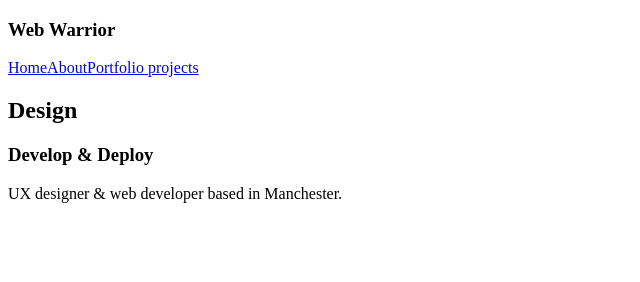
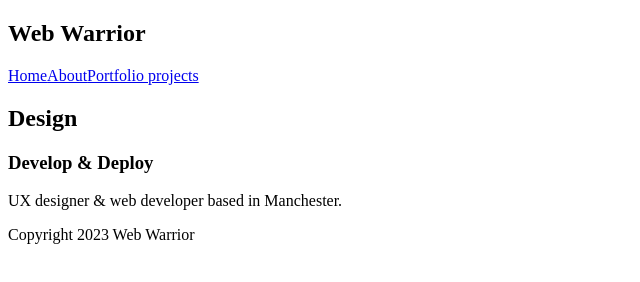
Before and after one commit to Saman-7/web-gatsby, a Gatsby site: page / in a window 1280 px wide. Shown: the whole page, without its empty margins (0-640 px from the left). Built offline with nearby package versions, Linux system fonts and the light colour scheme; Gatsby itself is replaced by a stand-in of ours.

Commit message:
Create & add layout component to all pages

```diff
--- /dev/null
+++ b/src/components/Layout.js
@@ -0,0 +1,15 @@
+import React from "react";
+import Navbar from "./Navbar";
+import Footer from "./Footer";
+
+const Layout = ({ children }) => {
+  return (
+    <div className="layout">
+      <Navbar />
+      <div className="content">{children}</div>
+      <Footer />
+    </div>
+  );
+};
+
+export default Layout;
--- a/src/pages/index.js
+++ b/src/pages/index.js
@@ -1,16 +1,17 @@
 import * as React from "react";
-import Navbar from "../components/Navbar";
+import Layout from "../components/Layout";
 
 const Home = () => {
   return (
+    <Layout>
       <section>
-      <Navbar />
         <div>
           <h2>Design</h2>
           <h3>Develop & Deploy</h3>
           <p>UX designer & web developer based in Manchester.</p>
         </div>
       </section>
+    </Layout>
   );
 };
 
```
Also changed, not shown: src/pages/404.js (+7 -4 lines), src/pages/about.js (+12 -9 lines), src/pages/projects/index.js (+7 -4 lines). Lines whose indentation alone changed are shown as unchanged.
